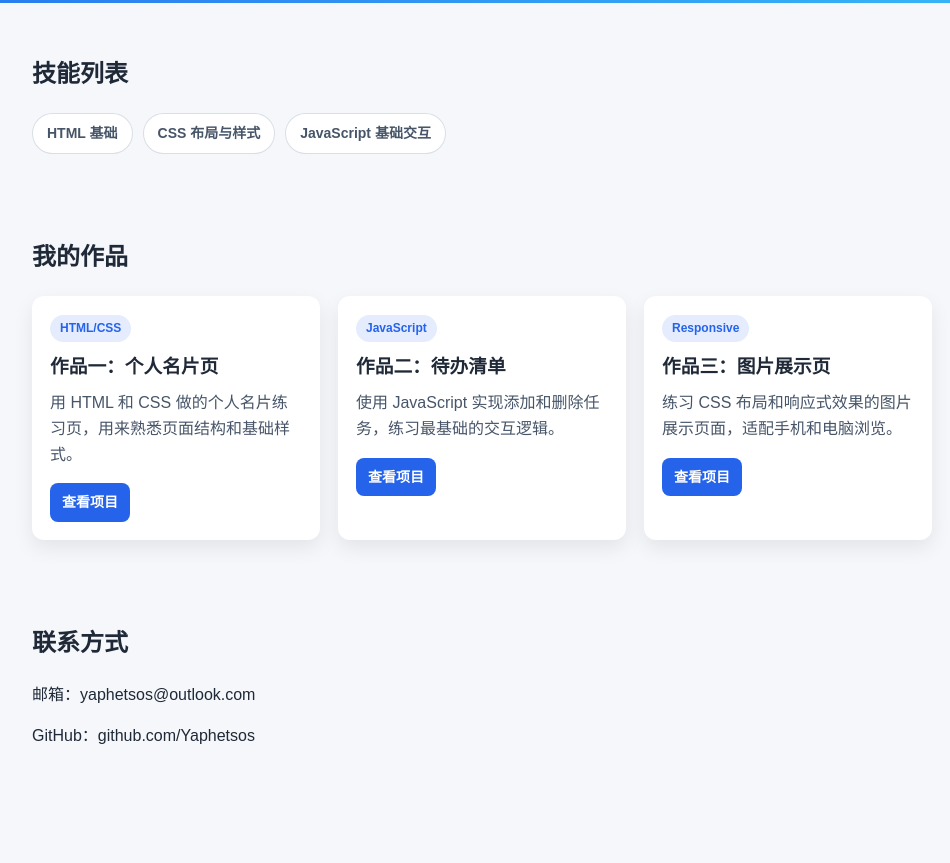
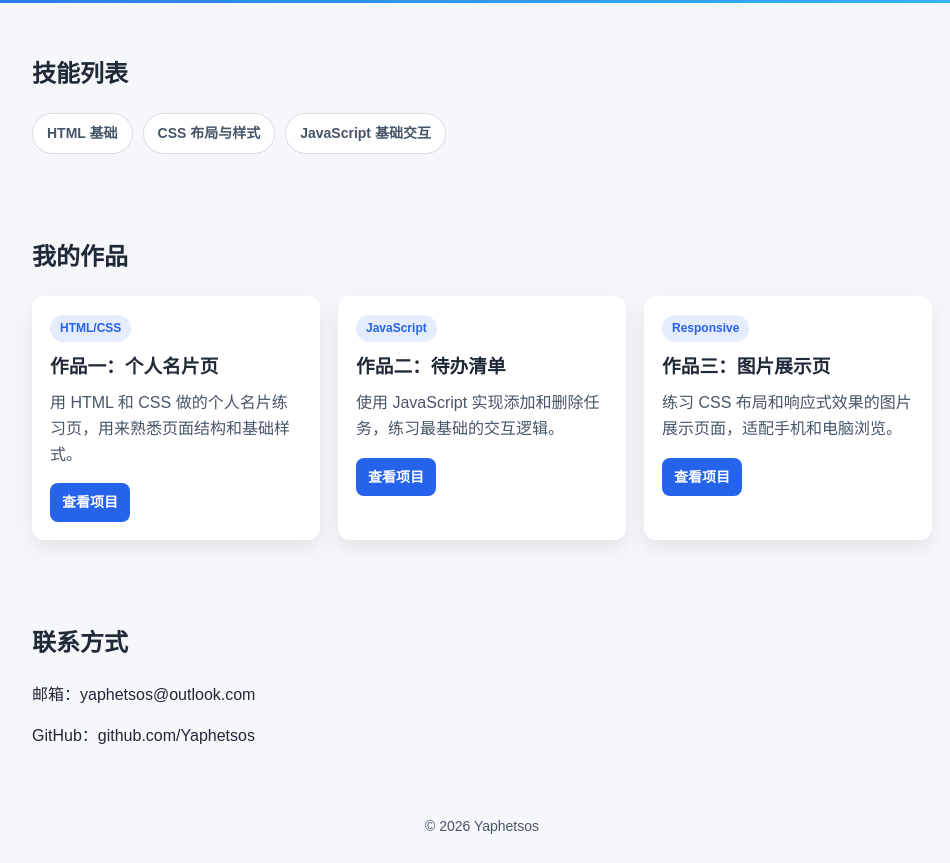
Before and after one commit to Yaphetsos/portfolio, a plain HTML site: page index.html in a window 1280 px wide. Shown: the part 365-1228 px from the top of the page, without its empty margins (158-1108 px from the left). Before the commit the page ends 1162 px from the top, so only its background shows below. Drawn offline with Linux system fonts and the light colour scheme.

Commit message:
添加页面底部版权信息

```diff
--- a/index.html
+++ b/index.html
@@ -57,6 +57,12 @@
     </section>
   </main>
 
+  <footer class="site-footer">
+    <div class="container">
+      <p>© 2026 Yaphetsos</p>
+    </div>
+  </footer>
+
   <script src="script.js"></script>
 </body>
 </html>
--- a/style.css
+++ b/style.css
@@ -165,6 +165,17 @@ body.dark .project-tag {
   opacity: 0.9;
 }
 
+.site-footer {
+  padding: 18px 0 26px;
+  text-align: center;
+  color: var(--muted-color);
+  font-size: 14px;
+}
+
+.site-footer p {
+  margin: 0;
+}
+
 @media (max-width: 640px) {
   .intro {
     padding: 64px 0 52px;
```
